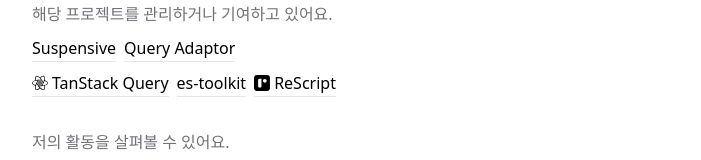
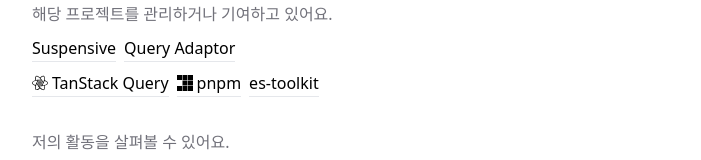
Before and after one commit to gwansikk/gwansik.dev, a Next.js app: page / in a window 1280 px wide. Shown: the part 544-704 px from the top of the page, without its empty margins (288-989 px from the left). Built offline with nearby package versions, Linux system fonts and the light colour scheme.

Commit message:
feat: add pnpm link

```diff
--- a/src/app/page.tsx
+++ b/src/app/page.tsx
@@ -5,7 +5,7 @@ import Anchor from '@/components/anchor';
 
 import {
   SiReactquery,
-  SiRescript,
+  SiPnpm,
   SiGithub,
   SiLinkedin,
   SiX,
@@ -51,15 +51,21 @@ export default function Home() {
           >
             TanStack Query
           </Anchor>
+          <Anchor
+            icon={<SiPnpm />}
+            href="https://github.com/pnpm/pnpm/issues?q=involves%3Agwansikk"
+          >
+            pnpm
+          </Anchor>
           <Anchor href="https://github.com/toss/es-toolkit/issues?q=involves%3Agwansikk">
             es-toolkit
           </Anchor>
-          <Anchor
+          {/* <Anchor
             icon={<SiRescript />}
             href="https://github.com/rescript-lang/rescript/issues?q=involves%3Agwansikk"
           >
             ReScript
-          </Anchor>
+          </Anchor> */}
         </List>
       </Section>
       <Section title="저의 활동을 살펴볼 수 있어요.">
```
